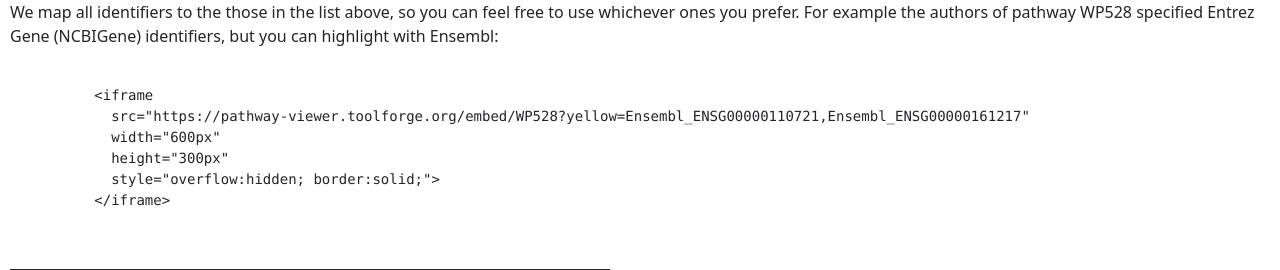
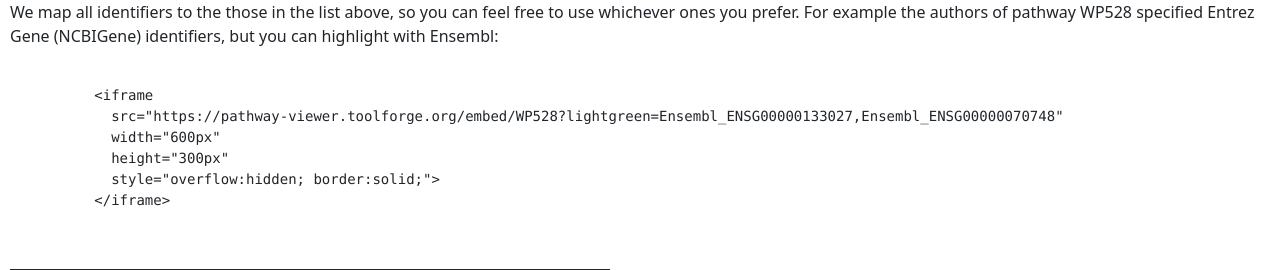
Before and after one commit to wikipathways/tool_pathway_viewer, a Django app: page /embed/ in a window 1280 px wide. Shown: the part 2449-2719 px from the top of the page. Run offline with Django 3.2, Linux system fonts and the light colour scheme; grey boxes are pictures that could not be loaded.

Commit message:
update help page

```diff
--- a/src/embed/templates/help.html
+++ b/src/embed/templates/help.html
@@ -83,7 +83,7 @@
       <pre>
         <code>
           &lt;iframe
-            src="https://pathway-viewer.toolforge.org/embed/WP528?yellow=Ensembl_ENSG00000110721,Ensembl_ENSG00000161217"
+            src="https://pathway-viewer.toolforge.org/embed/WP528?lightgreen=Ensembl_ENSG00000133027,Ensembl_ENSG00000070748"
             width="600px"
             height="300px"
             style="overflow:hidden; border:solid;"&gt;
@@ -91,7 +91,7 @@
         </code>
       </pre>
       <iframe
-          src="https://pathway-viewer.toolforge.org/embed/WP528?yellow=Ensembl_ENSG00000110721,Ensembl_ENSG00000161217"
+          src="https://pathway-viewer.toolforge.org/embed/WP528?lightgreen=Ensembl_ENSG00000133027,Ensembl_ENSG00000070748"
           width="600px"
           height="300px"
           style="overflow:hidden; border:solid;">
```
